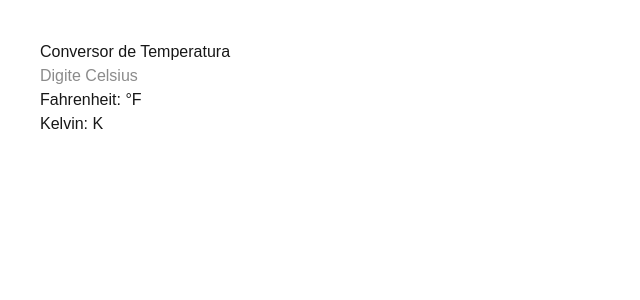
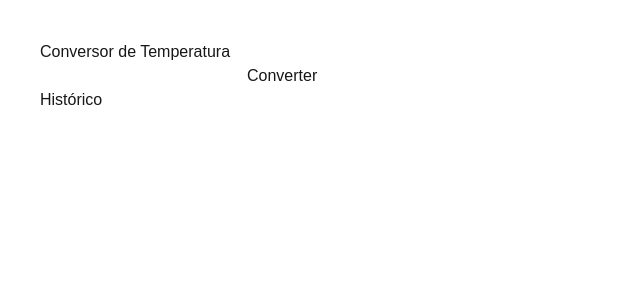
Before and after one commit to matheusboffz/projeto-nextjs, a Next.js app: page / in a window 1280 px wide. Shown: the top 300 px of the page, without its empty margins (0-640 px from the left). Built offline with nearby package versions, Linux system fonts and the light colour scheme.

Commit message:
feat: adiciona historico de conversoes

```diff
--- a/app/page.tsx
+++ b/app/page.tsx
@@ -4,16 +4,18 @@ import { useState } from "react";
 
 export default function Home() {
   const [celsius, setCelsius] = useState("");
+  const [history, setHistory] = useState<string[]>([]);
 
-  const fahrenheit =
-    celsius === ""
-      ? ""
-      : ((Number(celsius) * 9) / 5 + 32).toFixed(1);
+  function convert() {
+    if (!celsius) return;
 
-  const kelvin =
-    celsius === ""
-      ? ""
-      : (Number(celsius) + 273.15).toFixed(1);
+    const fahrenheit = ((Number(celsius) * 9) / 5 + 32).toFixed(1);
+
+    setHistory((prev) => [
+      `${celsius}°C = ${fahrenheit}°F`,
+      ...prev,
+    ]);
+  }
 
   return (
     <main style={{ padding: "40px" }}>
@@ -21,13 +23,21 @@ export default function Home() {
 
       <input
         type="number"
-        placeholder="Digite Celsius"
         value={celsius}
         onChange={(e) => setCelsius(e.target.value)}
       />
 
-      <h2>Fahrenheit: {fahrenheit} °F</h2>
-      <h2>Kelvin: {kelvin} K</h2>
+      <button onClick={convert}>
+        Converter
+      </button>
+
+      <h2>Histórico</h2>
+
+      <ul>
+        {history.map((item, index) => (
+          <li key={index}>{item}</li>
+        ))}
+      </ul>
     </main>
   );
 }
```
